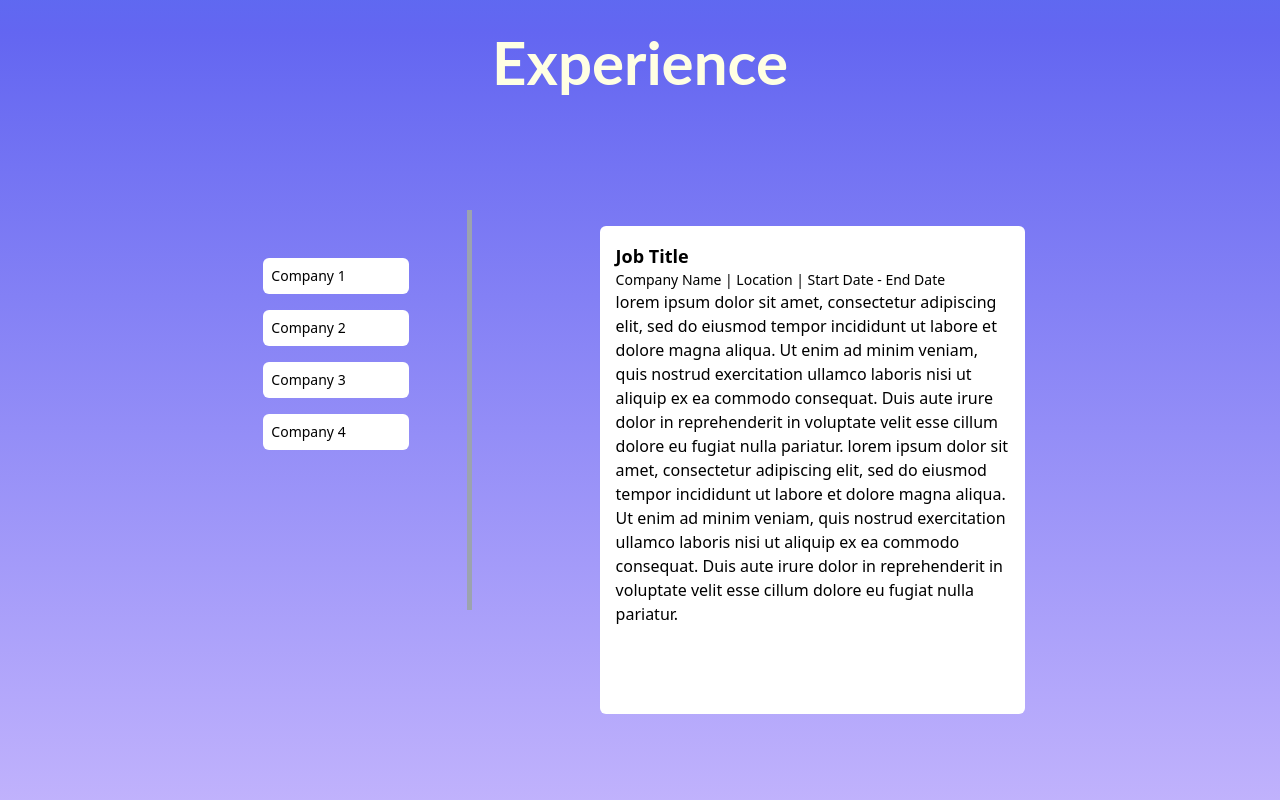
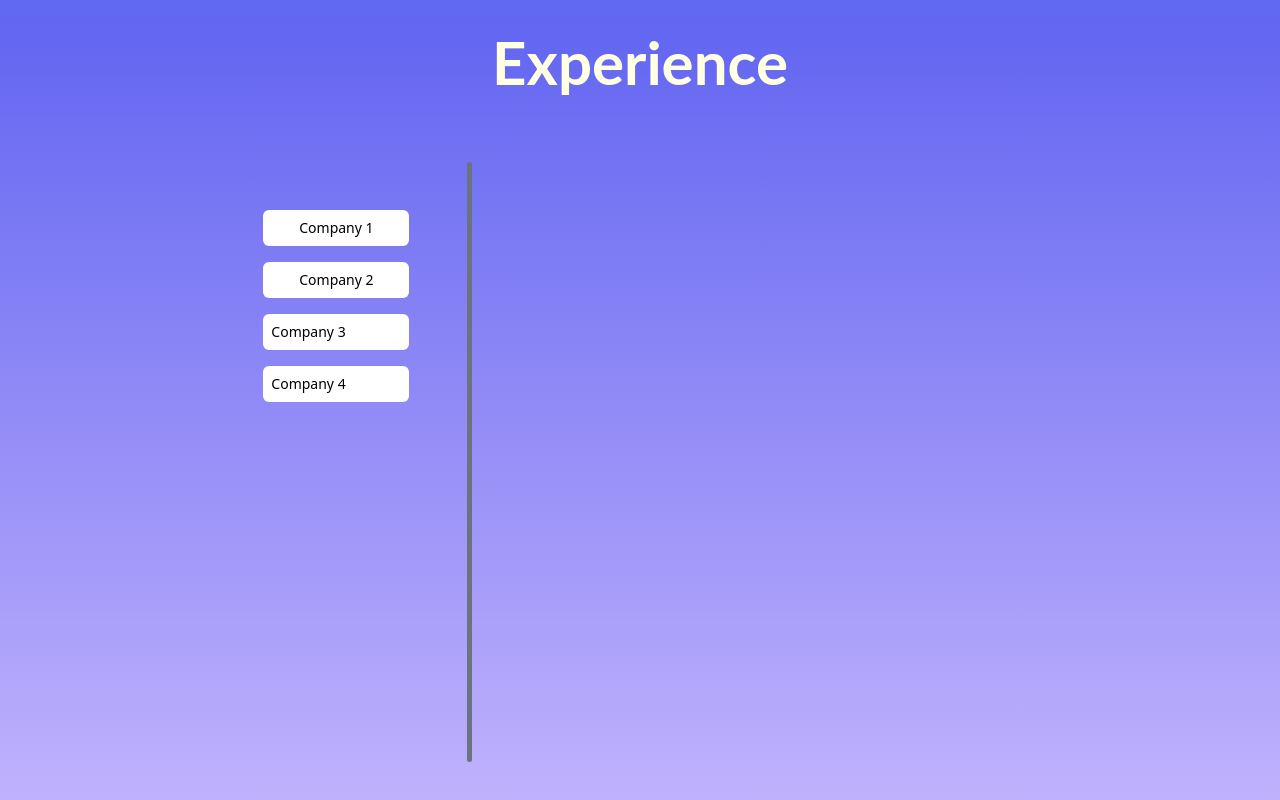
Before and after one commit to WahabJI/my-project, a Next.js app: page / in a window 1280 px wide. Shown: the part 1568-2368 px from the top of the page. Built offline with nearby package versions, Linux system fonts and the light colour scheme.

Commit message:
added animation when on click for the first button using useState and react Hooks

```diff
--- a/components/ExperienceExample.tsx
+++ b/components/ExperienceExample.tsx
@@ -1,9 +1,13 @@
 import React from 'react'
 
-function company1(){
+interface componentProps {
+    isClicked: boolean;
+}
+
+function company1(props: componentProps){
     return(
     <div className="w-3/4 h-auto ml-16 pl-16 pt-4">
-        <div className="bg-white rounded-md p-4">
+        <div className={`bg-white rounded-md p-4 transform transition-all duration-500 ${props.isClicked? 'translate-y-0 opacity-100' : 'translate-y-10 opacity-0'}`}>
             <p className="text-lg font-bold">Job Title</p>
             <p className="text-sm font-medium">Company Name | Location | Start Date - End Date</p>
             <p className="max-w-md">
--- a/pages/index.tsx
+++ b/pages/index.tsx
@@ -18,6 +18,7 @@ function isElementVisible(element: HTMLElement): boolean {
 }
 
 export default function Home() {
+  const [buttonClicked, setButtonClicked] = useState(1);
   const [isVisible, setIsVisible] = useState(false);
   const myElementRef = useRef(null);
 
@@ -39,7 +40,6 @@ export default function Home() {
       window.removeEventListener("scroll", handleScroll);
     };
   }, []);
-
   return (
     <>
       <Head>
@@ -191,12 +191,15 @@ export default function Home() {
             <h1 className="text-center text-6xl font-title font-bold text-beige">Experience</h1>
             <div className="flex flex-row justify-center my-auto">
               <div className="w-1/4 h-auto p-2 mr-12 pt-12">
+
                 <div className="bg-white rounded-md p-2">
-                  <p className="text-sm font-medium">Company 1</p>
+                  <button onClick={() => {setButtonClicked(4); console.log(buttonClicked);}} className="text-sm font-medium block w-full h-full">Company 1</button>
                 </div>
+
                 <div className="bg-white rounded-md p-2 mt-4">
-                  <p className="text-sm font-medium">Company 2</p>
+                  <button onClick={() => {setButtonClicked(1); console.log(buttonClicked);}} className="text-sm font-medium block w-full h-full">Company 2</button>
                 </div>
+
                 <div className="bg-white rounded-md p-2 mt-4">
                   <p className="text-sm font-medium">Company 3</p>
                 </div>
@@ -204,8 +207,8 @@ export default function Home() {
                   <p className="text-sm font-medium">Company 4</p>
                 </div>
               </div>
-              <div className="h-[400px] bg-gray-400 w-[5px] ml-0.5"></div>
-                <Job1></Job1>
+              <div className="h-[600px] bg-gray-500 w-[5px] ml-0.5 rounded-lg"></div>
+                {buttonClicked === 4 ? <Job1 isClicked={true}/> : <Job1 isClicked={false}/>}
             </div>
           </section>
 
```
